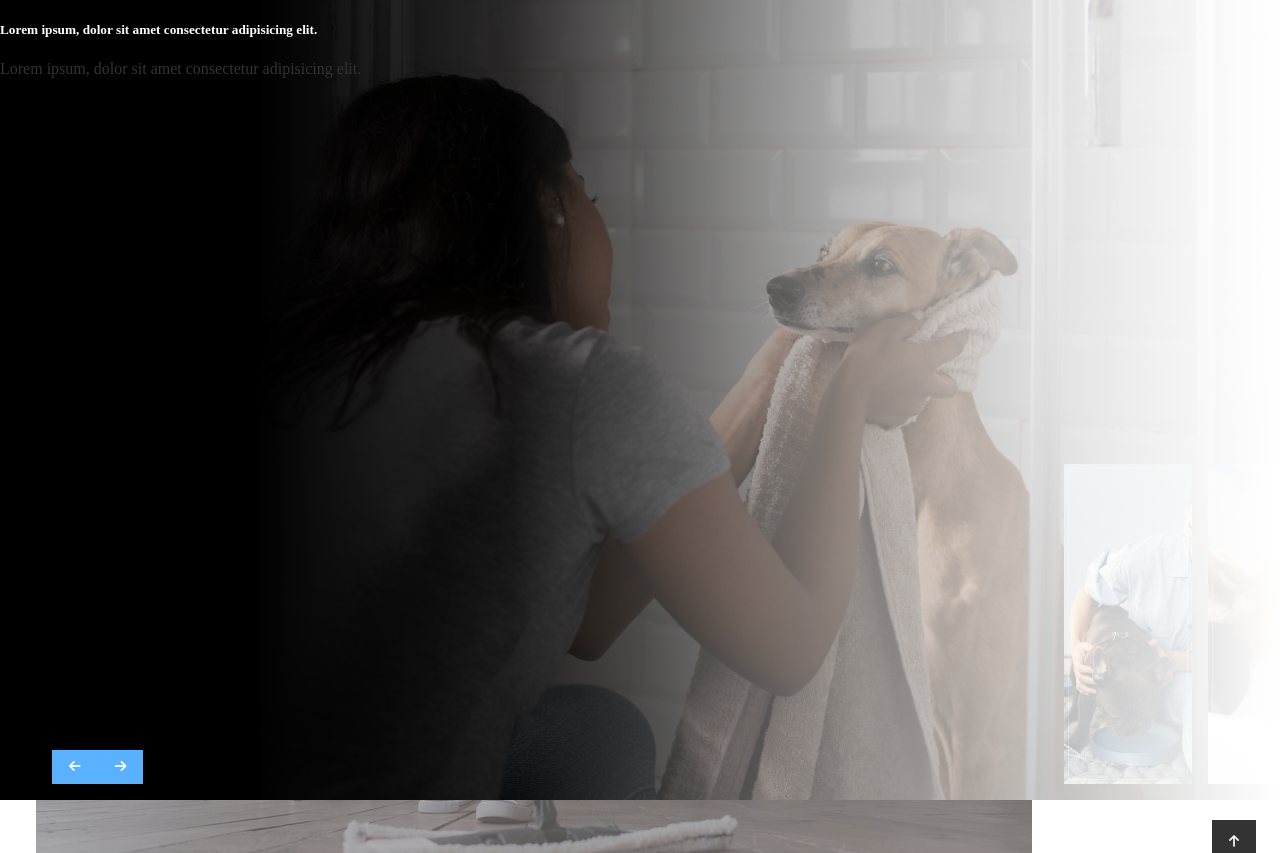
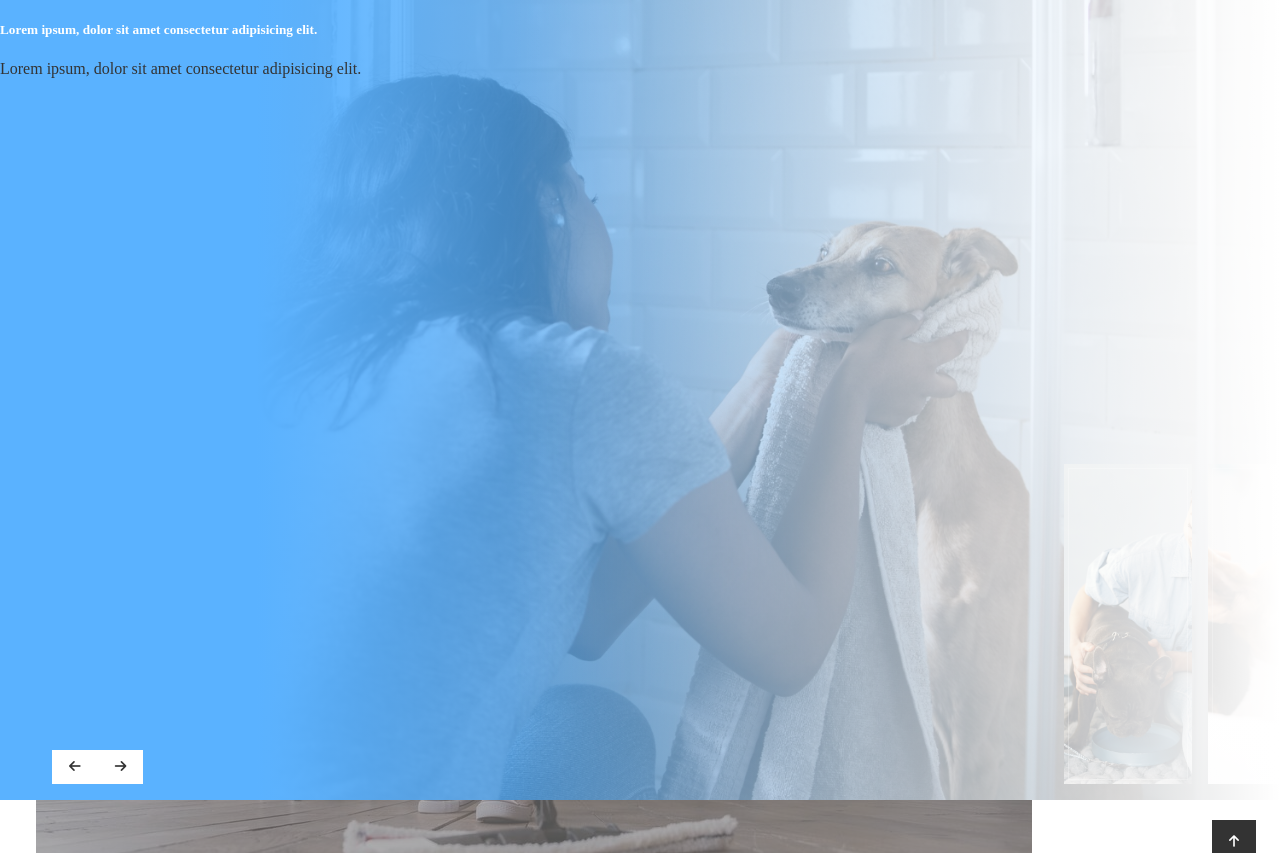
Before and after one commit to MoisesMarchini/Template-GreenThumb, an Angular app: page / in a window 1280 px wide. Shown: the top 853 px of the page. Built offline with nearby package versions, Linux system fonts and the light colour scheme.

Commit message:
Feat: Slider melhorado;

```diff
--- a/src/app/components/slider/slider.component.html
+++ b/src/app/components/slider/slider.component.html
@@ -9,7 +9,7 @@
         <h5 class="text-5xl text-white font-bold mb-6">
           {{ slide.title }}
         </h5>
-        <p class="text-gray-300">
+        <p class="text-gray-100">
           {{ slide.body }}
         </p>
       </div>
@@ -17,12 +17,14 @@
   </div>
   <div class="controls flex gap-2">
     <app-default-button
-      [customClass]="'rounded-full aspect-square'"
+      [customClass]="'rounded-full aspect-square shadow'"
+      [btnColor]="'light'"
       (_onClick)="previous()"
       ><i class="fa-solid fa-arrow-left"></i
     ></app-default-button>
     <app-default-button
-      [customClass]="'rounded-full aspect-square'"
+      [customClass]="'rounded-full aspect-square shadow'"
+      [btnColor]="'light'"
       (_onClick)="next()"
       ><i class="fa-solid fa-arrow-right"></i
     ></app-default-button>
--- a/src/app/components/slider/slider.component.scss
+++ b/src/app/components/slider/slider.component.scss
@@ -27,7 +27,7 @@ $amountToShow: 2;
   width: 100%;
   height: 100%;
   transform: translate(0px, 0px);
-  background-color: blue;
+  background-color: var(--primary);
 
   &::before {
     content: "";
@@ -35,16 +35,28 @@ $amountToShow: 2;
     position: absolute;
     inset: 4px;
     border-radius: inherit;
-    background: linear-gradient(90deg, black, transparent 0%);
     border: 1px solid rgba(255, 255, 255, 0.25);
     transition-property: all;
     transition-duration: var(--_transition-anim-duration);
     transition-delay: calc(var(--_transition-anim-duration) * 0.5);
   }
+  &::after {
+    content: "";
+    position: absolute;
+    width: 0%;
+    top: 0;
+    bottom: 0;
+    left: 0;
+    background: linear-gradient(90deg, var(--primary) 20%, transparent);
+    transition-property: all;
+    transition-duration: var(--_transition-anim-duration);
+  }
 
   .slide-content {
     opacity: 0;
     transform: translateY(20px);
+    position: relative;
+    z-index: 1;
   }
 
   @for $i from 0 through $amountToShow + 2 {
@@ -64,7 +76,6 @@ $amountToShow: 2;
 
       margin: var(--_slide-margin);
       transform: translateX(var(--_translate-x));
-      background-color: red;
       z-index: 0;
     }
   }
@@ -81,7 +92,6 @@ $amountToShow: 2;
   width: 100%;
   height: 100%;
   transform: translate(0px, 0px);
-  background-color: blue;
   display: block;
   .slide-content {
     max-width: clamp(min(400px, 100%), 60%, 800px);
@@ -94,7 +104,10 @@ $amountToShow: 2;
   &::before {
     inset: 0;
     border: none;
-    background: linear-gradient(90deg, black 20%, transparent);
+  }
+  &::after {
+    width: 100%;
+    transition-delay: calc(var(--_transition-anim-duration) * 0.5);
   }
 }
 
@@ -102,4 +115,5 @@ $amountToShow: 2;
   margin: var(--_slide-margin);
   position: absolute;
   bottom: 0;
+  z-index: 5;
 }
--- a/src/app/styles/_buttons.scss
+++ b/src/app/styles/_buttons.scss
@@ -65,7 +65,7 @@ $btns: (
   ),
   "light": (
     "bg-color": $white,
-    "active-bg-color": $light,
+    "active-bg-color": $white,
     "border-color": $white,
     "active-border-color": $white,
     "color": $dark,
```
